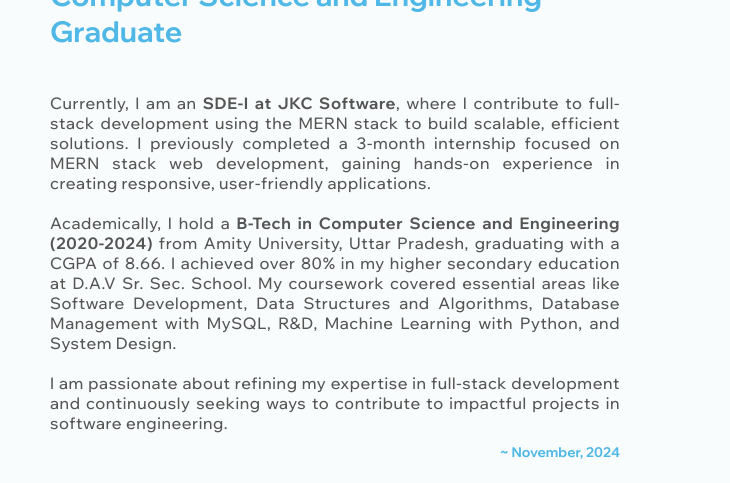
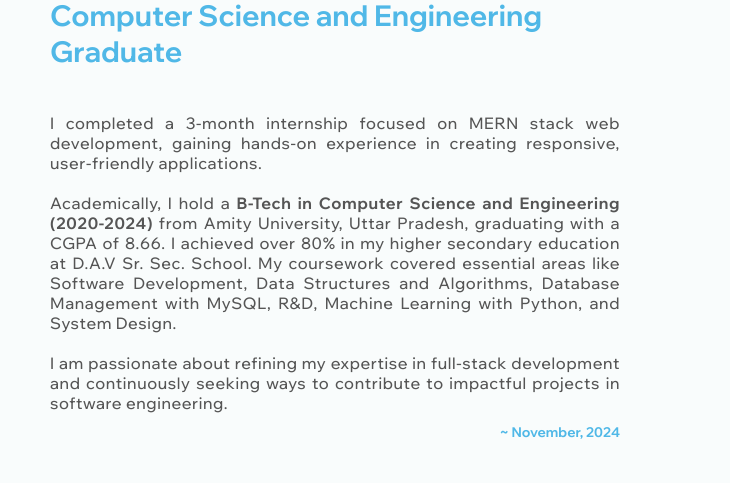
Before and after one commit to Danishan1/portfolio, a plain HTML site: page html/explore.html in a window 1280 px wide. Shown: the part 274-757 px from the top of the page, 0-730 px from the left. Drawn offline with Linux system fonts and the light colour scheme.

Commit message:
Update Profile

```diff
--- a/html/explore.html
+++ b/html/explore.html
@@ -82,21 +82,19 @@
         <br />
         <p class="simple_text biography">
           <br />
-          Currently, I am an <b>SDE-I at JKC Software</b>, where I contribute to
-          full-stack development using the MERN stack to build scalable,
-          efficient solutions. I previously completed a 3-month internship
-          focused on MERN stack web development, gaining hands-on experience in
-          creating responsive, user-friendly applications. <br /><br />
+          I completed a 3-month internship focused on MERN stack web
+          development, gaining hands-on experience in creating responsive,
+          user-friendly applications. <br /><br />
           Academically, I hold a
           <b>B-Tech in Computer Science and Engineering (2020-2024)</b> from
           Amity University, Uttar Pradesh, graduating with a CGPA of 8.66. I
           achieved over 80% in my higher secondary education at D.A.V Sr. Sec.
           School. My coursework covered essential areas like Software
           Development, Data Structures and Algorithms, Database Management with
-          MySQL, R&D,  Machine Learning with Python, and System
-          Design. <br /><br />
-          I am passionate about refining my expertise in full-stack development and
-          continuously seeking ways to contribute to impactful projects in
+          MySQL, R&D, Machine Learning with Python, and System Design.
+          <br /><br />
+          I am passionate about refining my expertise in full-stack development
+          and continuously seeking ways to contribute to impactful projects in
           software engineering.
         </p>
         <p class="hd4_col date">~ November, 2024</p>
@@ -392,7 +390,6 @@
             <p class="simple_bold">JKC Softwares, Patna, India</p>
             <p class="hd4_gry">May 2023 - July 2023 [3 Months]</p>
           </div>
-
 
           <div class="info-card">
             <p class="hd3">Active Member</p>
```
Also changed, not shown: 1 other file.
